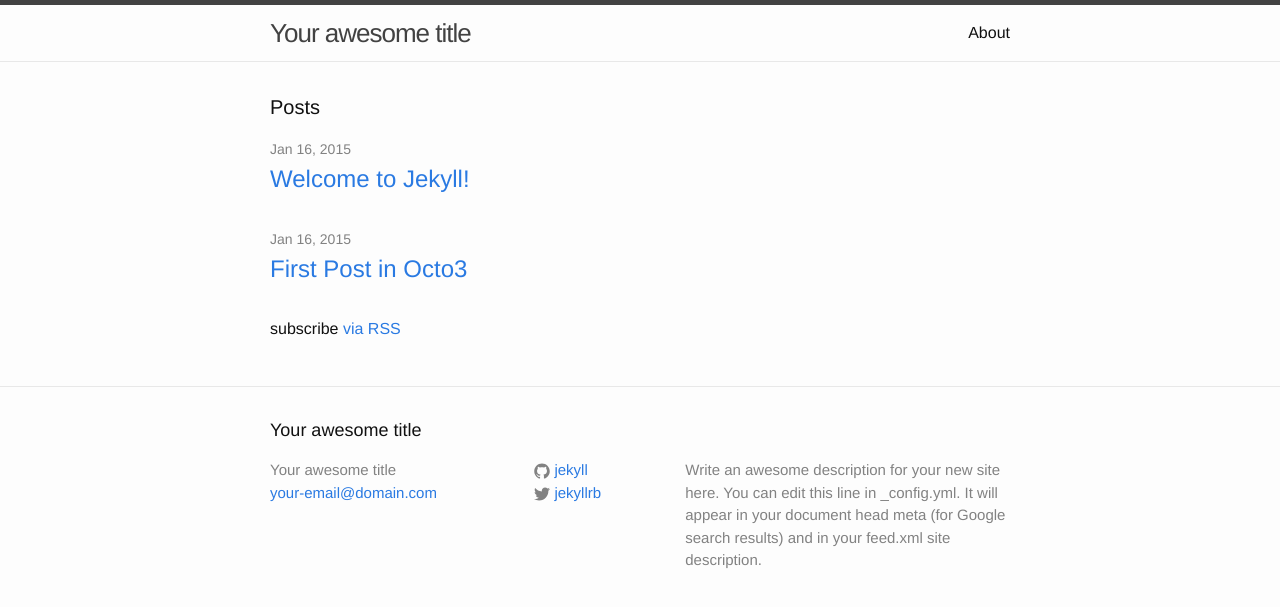
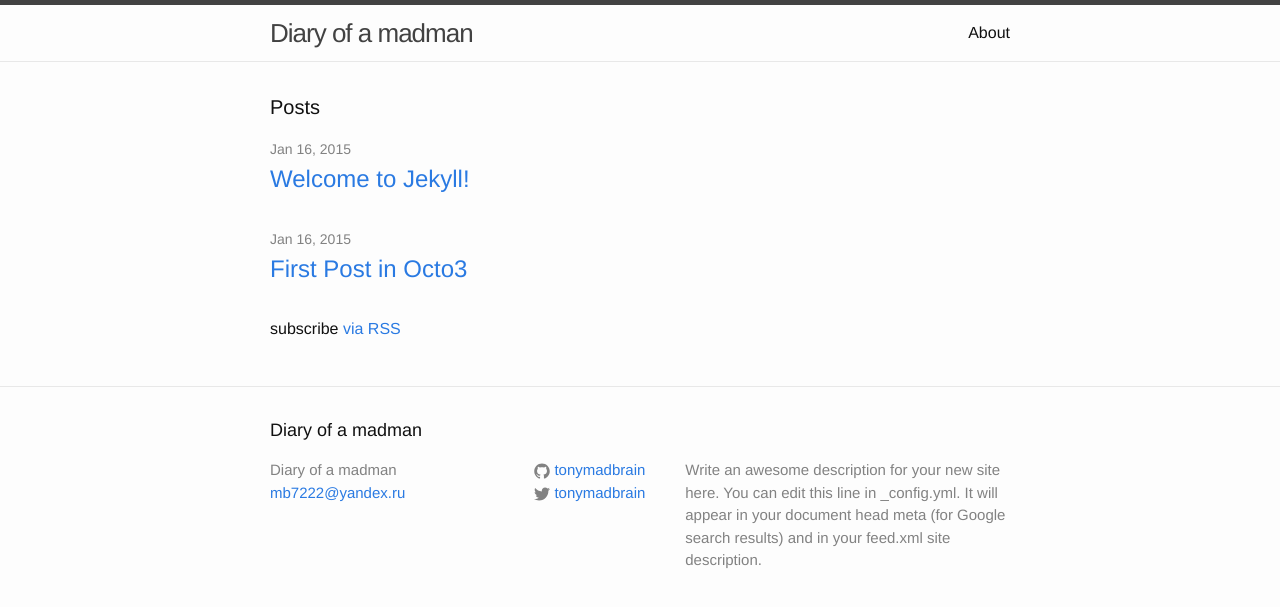
Before and after one commit to tonymadbrain/tonymadbrain.github.io, a Jekyll site: the page built from index.html, in a window 1280 px wide. Shown: the top 607 px of the page. Built offline with Jekyll 4.4.1, drawn with Linux system fonts in a browser that asks for light colours.

Commit message:
edit config

```diff
--- a/_config.yml
+++ b/_config.yml
@@ -1,14 +1,14 @@
 # Site settings
-title: Your awesome title
-email: your-email@domain.com
+title: Diary of a madman
+email: mb7222@yandex.ru
 description: > # this means to ignore newlines until "baseurl:"
   Write an awesome description for your new site here. You can edit this
   line in _config.yml. It will appear in your document head meta (for
   Google search results) and in your feed.xml site description.
-baseurl: "" # the subpath of your site, e.g. /blog/
-url: "http://yourdomain.com" # the base hostname & protocol for your site
-twitter_username: jekyllrb
-github_username:  jekyll
+baseurl: "/" # the subpath of your site, e.g. /blog/
+url: "https://tonymadbrain.github.io" # the base hostname & protocol for your site
+twitter_username: tonymadbrain
+github_username:  tonymadbrain
 
 # Build settings
 markdown: kramdown
```
